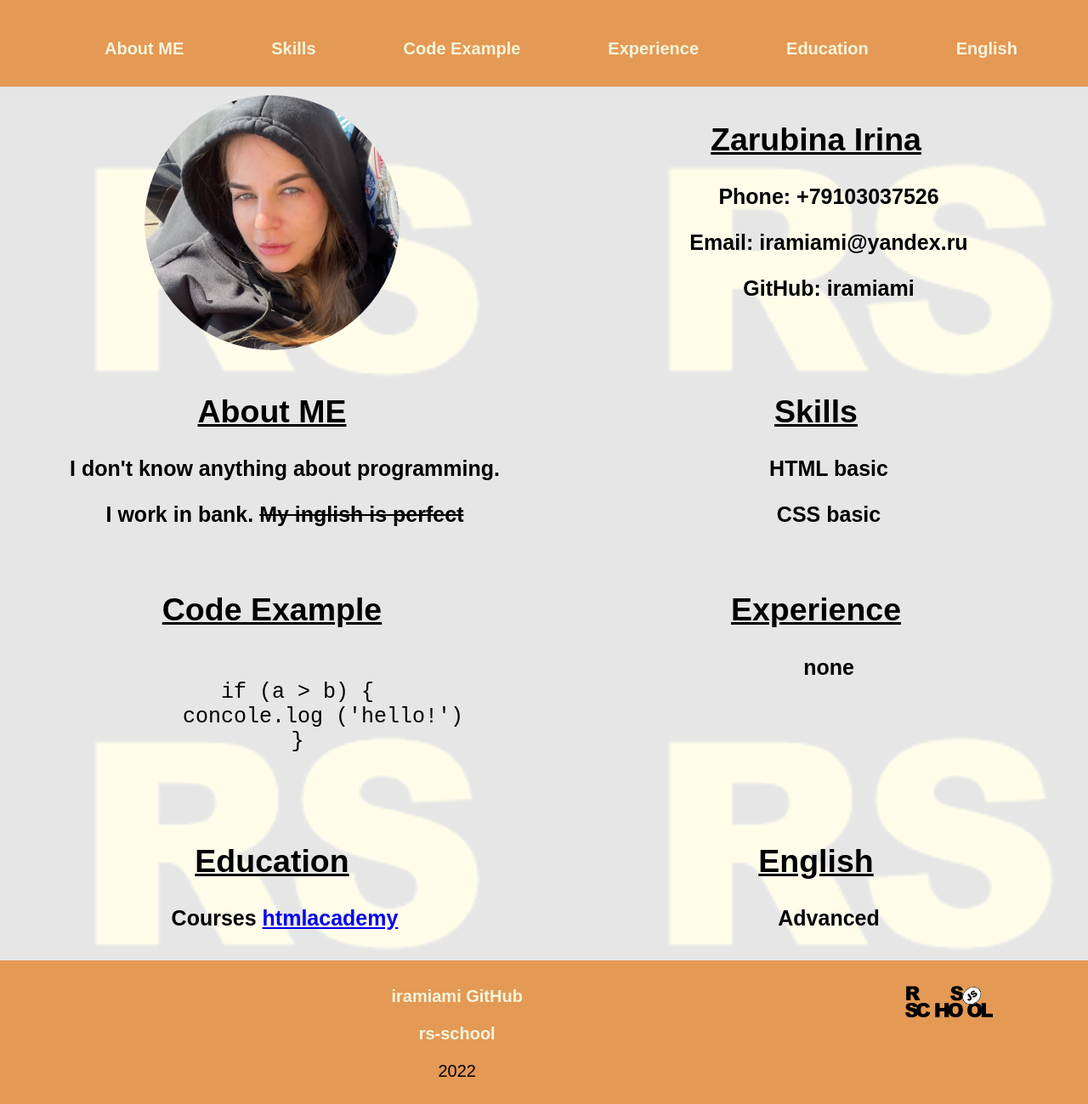
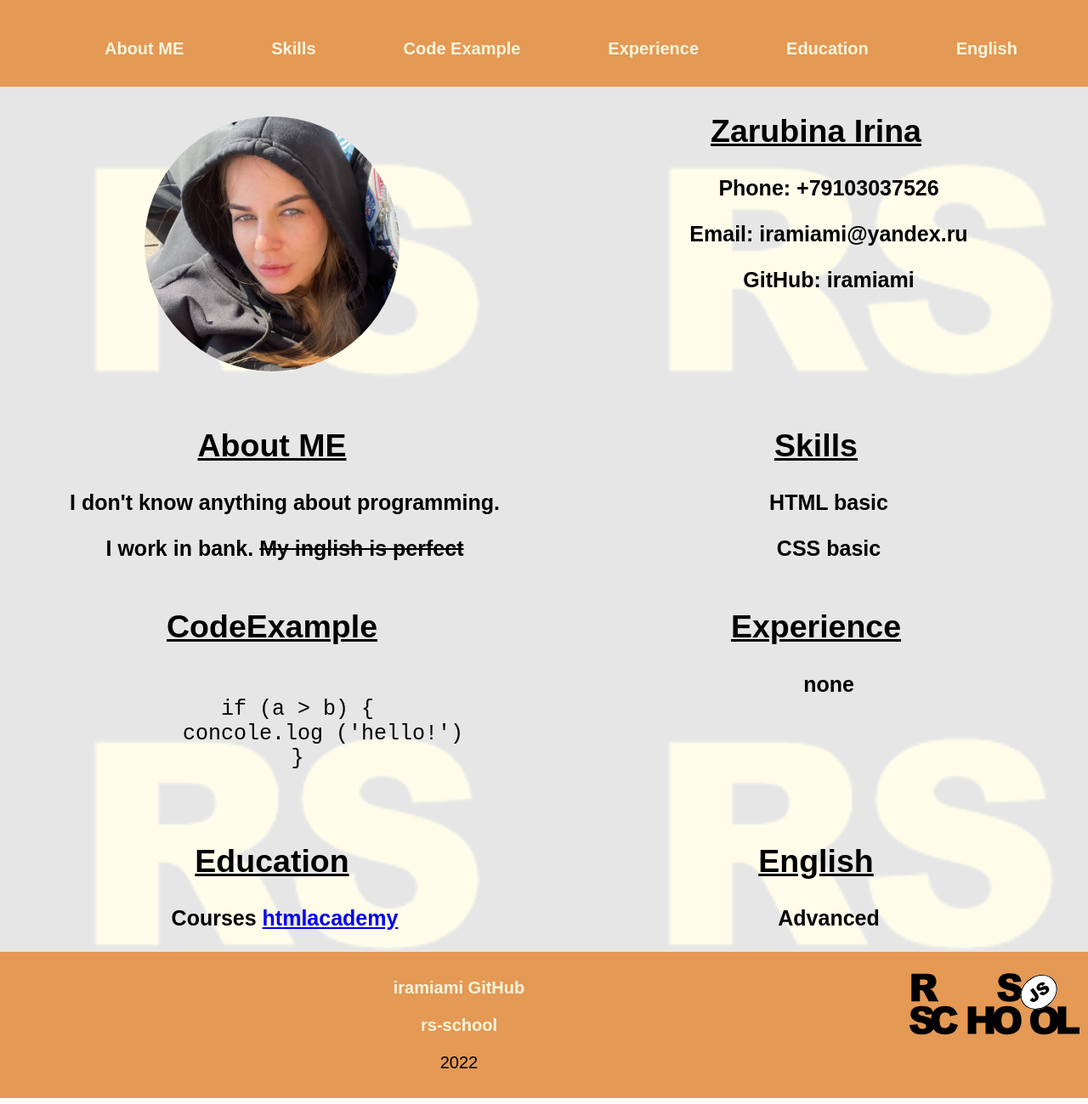
Before and after one commit to iramiami/rsschool-cv, a plain HTML site: page index.html in a window 1280 px wide. Shown: the part 20-1319 px from the top of the page at 85% size. Drawn offline with Linux system fonts and the light colour scheme; a web font is replaced by a local one.

Commit message:
feat: end

```diff
--- a/index.html
+++ b/index.html
@@ -1,24 +1,24 @@
-<html lang="en">
+<!DOCTYPE html>
+  <html lang="en">
   <head>
   <meta charset="UTF-8">
   <meta http-equiv="X-UA-Compatible" content="IE=edge">
   <meta name="viewport" content="width=device-width, initial-scale=1.0">
   <title>cv</title>
+  <link rel="stylesheet" href="./style.css">
+  <link rel="icon" href="./assets/favicon.ico">
   <link rel="preconnect" href="https://fonts.googleapis.com">
   <link rel="preconnect" href="https://fonts.gstatic.com" crossorigin>
   <link href="https://fonts.googleapis.com/css2?family=Joan&display=swap" rel="stylesheet">
-</head>
-<link rel="stylesheet" href="./style.css">
-<link rel="icon" href="./assets/favicon.ico">
-<body>
-
+  </head>
+  <body>
   <header class ="header">
   <div class ="container">
   <nav class="nav">`
   <ul class="nav-list">
-  <li class="nav-link"> <a href="#About ME" class="text-decoration" >About ME</a>  </li>
+  <li class="nav-link"> <a href="#AboutME" class="text-decoration" >About ME</a>  </li>
   <li class="nav-link"> <a href="#Skills" class="text-decoration">Skills</a> </li>
-  <li class="nav-link"> <a href="#Code Example" class="text-decoration">Code Example</a></li>
+  <li class="nav-link"> <a href="#CodeExample" class="text-decoration">Code Example</a></li>
   <li class="nav-link"> <a href="#Experience" class="text-decoration">Experience</a></li>
   <li class="nav-link"> <a href="#Education" class="text-decoration">Education</a></li>
   <li class="nav-link"> <a href="#English" class="text-decoration">English</a></li>
@@ -29,9 +29,9 @@
 
 <main class ="main">
   <div class ="container main-container">
-  <section class="section">
+  <p class="section sectionimg">
   <img src="./assets/ira.jpg" alt="img.jpg" class="img">
-  </section>
+  </p>
   <section class="section">
   <h1 class="section-title">Zarubina Irina </h1>
   <p class ="section-item">Phone: +79103037526</p>
@@ -39,7 +39,7 @@
   <p class ="section-item">GitHub: iramiami</p>
   </section>
   <section class="section">
-  <h2 class="section-title" id="About ME">About ME</h2>
+  <h2 class="section-title" id="AboutME">About ME</h2>
   <p class ="section-item ">I don't know anything about programming.</p>
   <p class ="section-item ">I work in bank. <del>My inglish is perfect</del> </p>
   </section>
@@ -47,9 +47,9 @@
   <h2 class="section-title" id="Skills">Skills</h2>
   <p class ="section-item">HTML basic</p>
   <p class ="section-item">CSS basic</p>
-  </section class="section">
+  </section>
   <section class="section">
-  <h2 class="section-title" id="Code Example">Code Example</h2>
+  <h2 class="section-title" id="CodeExample">CodeExample</h2>
   <pre> <code>
     if (a > b) {
         concole.log ('hello!')
@@ -69,17 +69,11 @@
   </main>
   <footer class ="footer main-container">
   <div class ="container ">
-  <section>
   <p><a href="https://github.com/iramiami" class="text-decoration">iramiami GitHub</a></p>
   <p><a href="https://rs.school/js/" class="text-decoration">rs-school</a></p>
-  </section>
   <p>2022</p>
   </div>
-  <section>
-  <img src=".\assets\rs_school_js.svg" alt="rs_school_js.svg" width="50%" height="50%">
-
-  </section>
-
+  <img src="./assets/rs_school_js.svg" alt="rs_school_js.svg" width=200 height=100>
   </footer>
 </body>
 </html>
--- a/style.css
+++ b/style.css
@@ -84,8 +84,8 @@ body {
 
     }
   .img {
-  width: 300;
-  height: 300;
+  width: 300px;
+  height: 300px;
   border-radius: 50%;
   display: block;
   margin: 0 auto;
@@ -94,3 +94,6 @@ body {
   .section-title{
   text-decoration:underline;
   }
+  .sectionimg{
+    padding: 10px;
+  }
```
